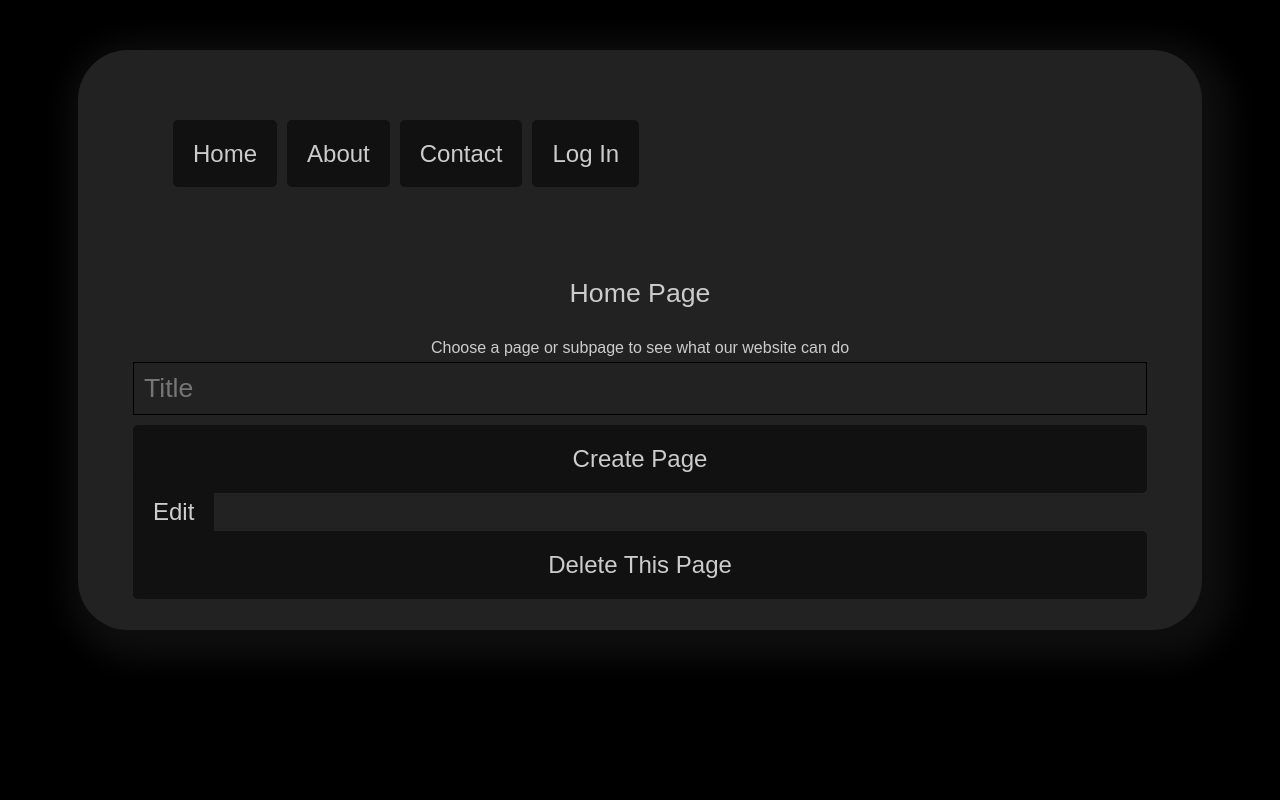
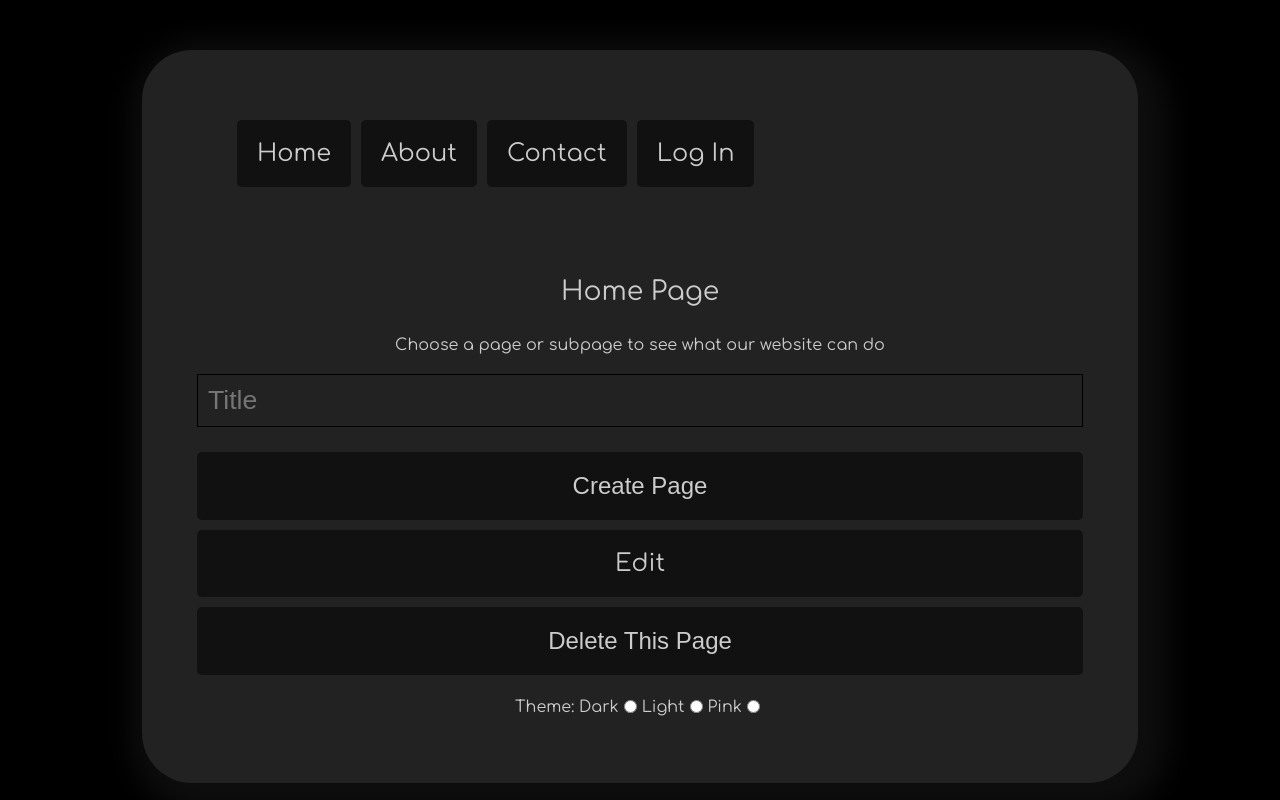
Before and after one commit to Xlayton/be-content-with-your-content, a PHP site: page / in a window 1280 px wide. Run offline with PHP 8.4, Linux system fonts and the light colour scheme; the visitor is signed in with stand-in values (Sample User, id 1); data comes from the database, SQL or seed files in the repository.

Commit message:
theme selection

```diff
--- a/index.php
+++ b/index.php
@@ -43,13 +43,23 @@
         </form>";
 
         //Link to edit page
-        echo "<a id='edit' class='button' href='index.php?pageNum=$pageNum&isEdit=true'>Edit</a>";
+        echo "<form><a id='edit' class='button' href='index.php?pageNum=$pageNum&isEdit=true'>Edit</a></form>";
 
         //Form to delete page
         echo "<form action='deletePage.php' method='get'>
         <input type='hidden' value='$pageNum' name='pageNum' />
         <input class='button' type='submit' value='Delete This Page'/>
         </form></div>";
+
+        echo "<form id='theme-picker' class='special-form' action='/action_page.php'>
+        <p>Theme:&nbsp;</p>
+        <label for='dark'>Dark</label>
+        <input type='radio' id='dark' name='theme' value='dark'>
+        <label for='light'>Light</label>
+        <input type='radio' id='light' name='theme' value='light'>
+        <label for='pink'>Pink</label>
+        <input type='radio' id='pink' name='theme' value='pink'>
+        </form><script src='./script.js'></script>";
     }
 
 ?>
--- /dev/null
+++ b/script.js
@@ -0,0 +1,14 @@
+// console.log(document.getElementById('theme-picker').elements);
+
+for(let element of document.getElementById('theme-picker').elements) {
+    console.log(element);
+    element.onclick = ()=> {
+        console.log(element.value);
+        document.documentElement.style.setProperty('--background-color', `var(--${element.value}-background)`);
+        document.documentElement.style.setProperty('--foreground-color', `var(--${element.value}-foreground)`);
+        document.documentElement.style.setProperty('--hover', `var(--${element.value}-hover)`);
+        document.documentElement.style.setProperty('--shadow', `var(--${element.value}-shadow)`);
+        document.documentElement.style.setProperty('--image', `var(--${element.value}-image)`);
+        document.documentElement.style.setProperty('--button-color', `var(--${element.value}-button)`);
+    }
+}
--- a/style.css
+++ b/style.css
@@ -1,3 +1,5 @@
+@import url('https://fonts.googleapis.com/css2?family=Comfortaa&display=swap');
+
 /* Styling options for the user to change */
 :root {
     --dark-background: #222;
@@ -33,7 +35,7 @@
 html {
     margin: 0;
     padding: 0;
-    font-family: sans-serif;
+    font-family: 'Comfortaa', sans-serif;
     background: var(--image);
     width: 100%;
     height: 100%;
@@ -42,8 +44,10 @@ html {
 body {
     color: var(--foreground-color);
     background: var(--background-color);
-    width: 80%;
-    height: 60%;
+    min-width: 60%;
+    min-height: 60%;
+    max-width: 70%;
+    max-height: 80%;
     margin: 50px auto;
     box-shadow: 10px 10px 30px 20px var(--shadow);
     border-radius: 50px;
@@ -65,8 +69,15 @@ form {
     flex-direction: column;
 }
 
-footer {
+.special-form {
+    flex-direction: row;
+    align-items: center;
+    justify-content: center;
+}
+
+p, .theme {
     text-align: center;
+
 }
 
 .main-nav, .sub-nav {
@@ -74,12 +85,10 @@ footer {
     padding: 20px;
 }
 
-/* save button */
-.nav-link, .button {
+/* save/nav buttons */
+.nav-link, .button, button {
     text-decoration: none;
     border-radius: 5px;
-    margin: 0;
-    padding: 0;
     font-size: 18pt;
     border-style: none;
     background: var(--button-color);
@@ -89,15 +98,15 @@ footer {
     transition: background-color ease-in-out 0.4s;
 }
 
-/* Hover on save button */
-.nav-link:hover, .button:hover {
+/* Hover on save/nav buttons */
+.nav-link:hover, .button:hover, button:hover {
     background-color: var(--hover);
     cursor: pointer;
 }
 
 /* Text area for the user content */
 textarea, input {
-    margin: 5px;
+    margin: 20px 5px;
     background-color: var(--background-color);
     color: var(--foreground-color);
     font-size: 20pt;
@@ -110,3 +119,8 @@ textarea, input {
     text-align: center;
     font-size: 20;
 }
+
+#edit {
+    /* WHY IT NO WORK >:( */
+    text-align: center;
+}
```
